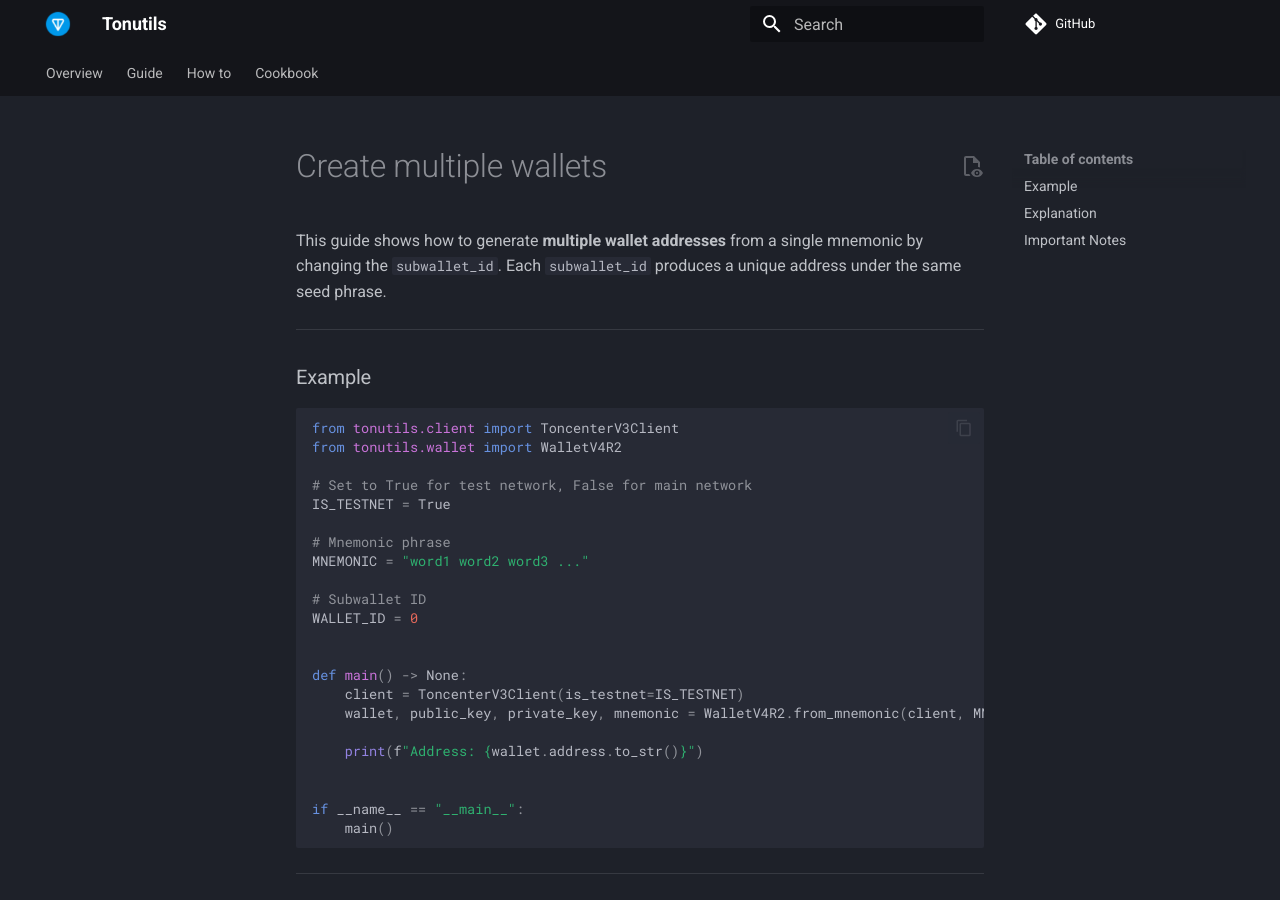
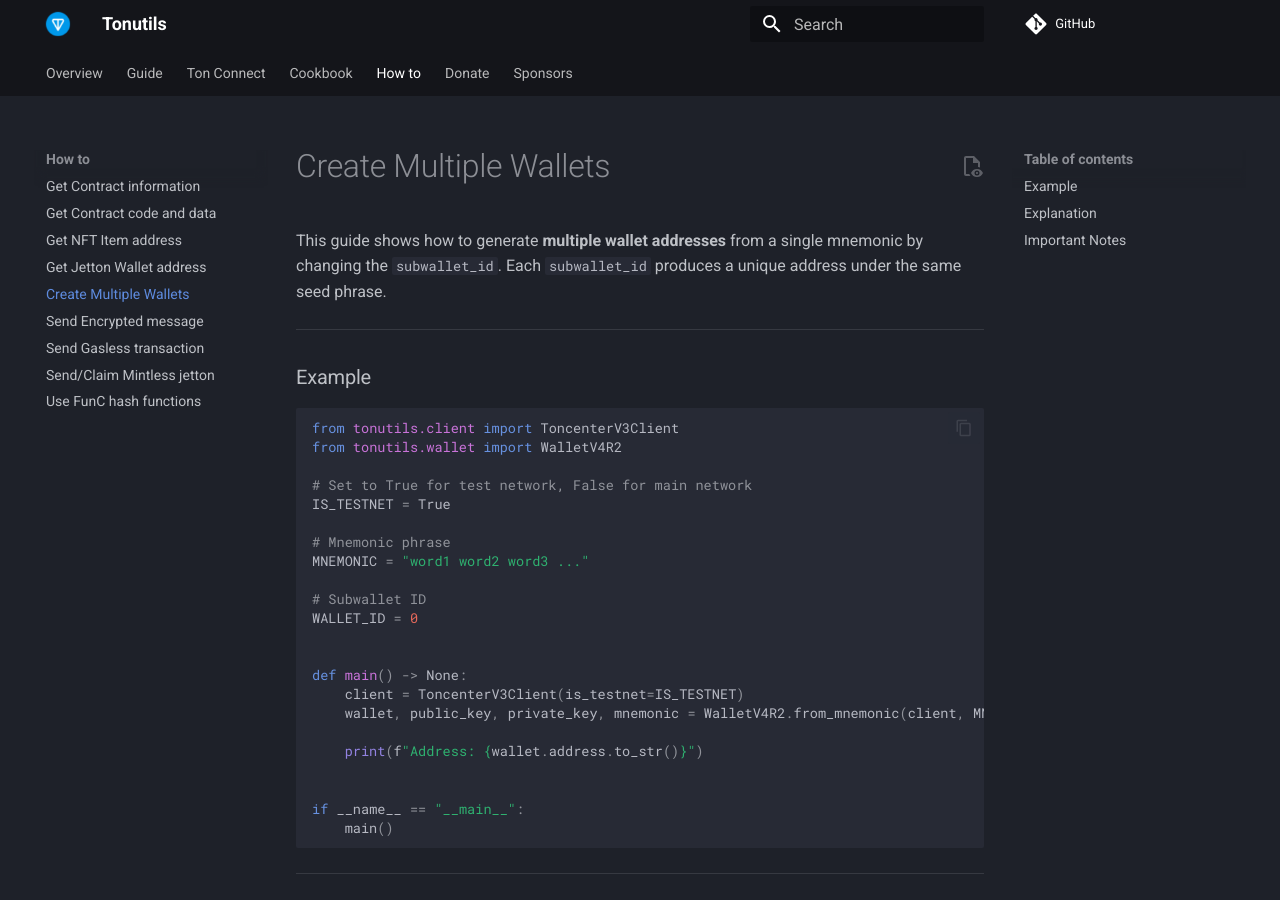
Before and after one commit to nessshon/tonutils, an MkDocs documentation site: the page built from docs/how-to/create-multiple-wallets.md, in a window 1280 px wide and 900 px high. Built offline with MkDocs 1.6.1 and Material for MkDocs 9.7.7, drawn with Linux system fonts in a browser that asks for light colours; comment, search, counter and statistics services are not loaded; some of the changed text lies outside the part shown.

Commit message:
Update mkdocs config.

```diff
--- a/mkdocs.yml
+++ b/mkdocs.yml
@@ -27,31 +27,47 @@
 markdown_extensions:
   - admonition
   - pymdownx.details
+  - pymdownx.snippets
   - pymdownx.highlight:
       anchor_linenums: true
   - pymdownx.superfences
   - pymdownx.tabbed:
       alternate_style: true
   - attr_list
-
 plugins:
   - search
   - autorefs
+  - include-markdown
 
 nav:
   - Overview: index.md
   - Guide:
+      - Installation and Initialization: guide/installation-and-initialization.md
       - Getting testnet assets: guide/getting-testnet-assets.md
-      - Installation and Initialization: guide/installation-and-initialization.md
+      - Wallet Operations: guide/wallet-operations.md
+      - Jetton Operations: guide/jetton-operations.md
+      - NFT Operations: guide/nft-operations.md
+      - DNS Operations: guide/dns-operations.md
+  - Ton Connect:
+      - Wallet Connection: ton-connect/wallet-connection.md
+      - Sending Transactions: ton-connect/sending-transactions.md
+      - Telegram Bot Integration: ton-connect/telegram-bot-integration.md
+  - Cookbook:
+      - Creating Vanity Address: cookbook/vanity.md
+      - Creating Compressed NFTs: cookbook/cnft.md
+      - Minting TON DNS Subdomains: cookbook/subdomains.md
   - How to:
       - Get Contract information: how-to/get-contract-information.md
       - Get Contract code and data: how-to/get-contract-code-and-data.md
+      - Get NFT Item address: how-to/get-nft-item-address.md
+      - Get Jetton Wallet address: how-to/get-jetton-wallet-address.md
+      - Create Multiple Wallets: how-to/create-multiple-wallets.md
+      - Send Encrypted message: how-to/send-encrypted-message.md
+      - Send Gasless transaction: how-to/send-gasless-transaction.md
+      - Send/Claim Mintless jetton: how-to/send-claim-mintless-jetton.md
       - Use FunC hash functions: how-to/use-func-hash-functions.md
-      - Get Jetton Wallet address: how-to/get-jetton-wallet-address.md
-      - Get NFT Item address: how-to/get-nft-item-address.md
-  - Cookbook:
-      - Minting TON DNS Subdomains: cookbook/subdomains.md
-      - Creating Compressed NFTs: cookbook/cnft.md
+  - Donate: donate.md
+  - Sponsors: sponsors.md
 
 extra:
   analytics:
```
